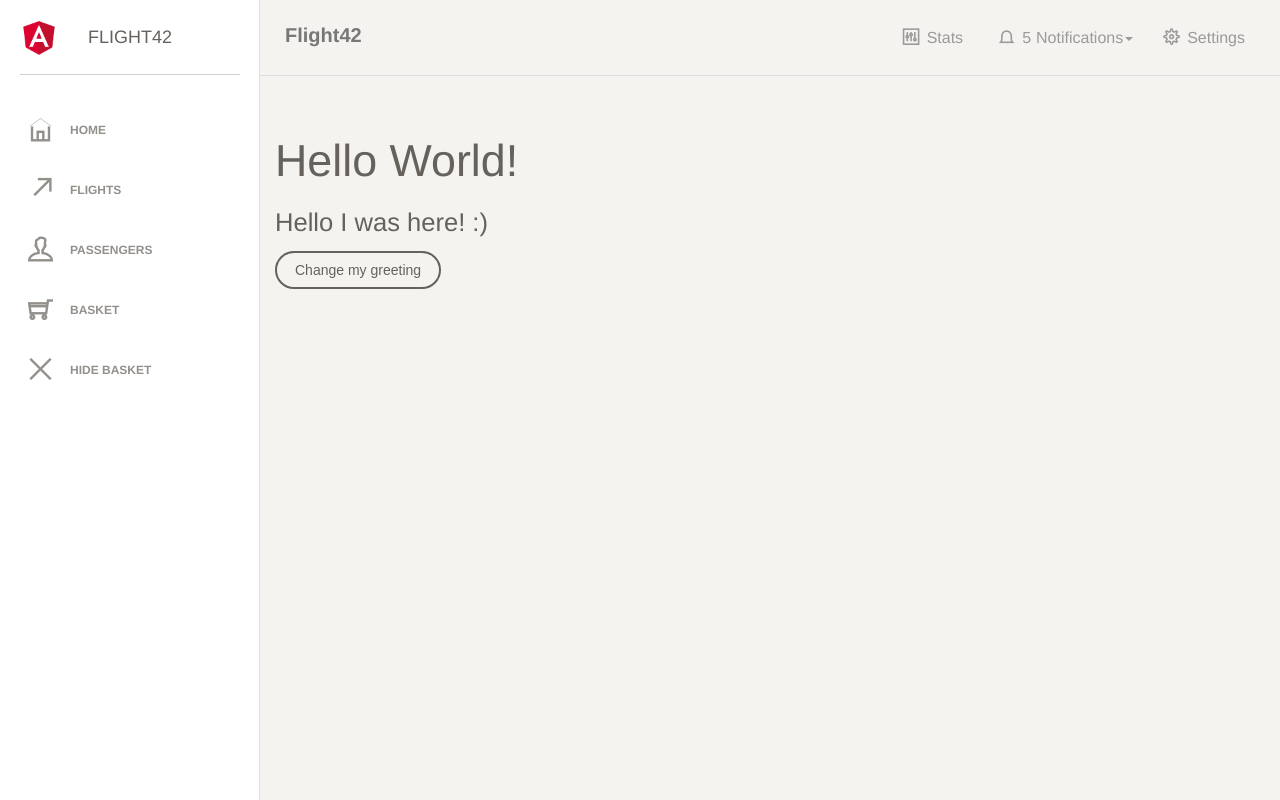
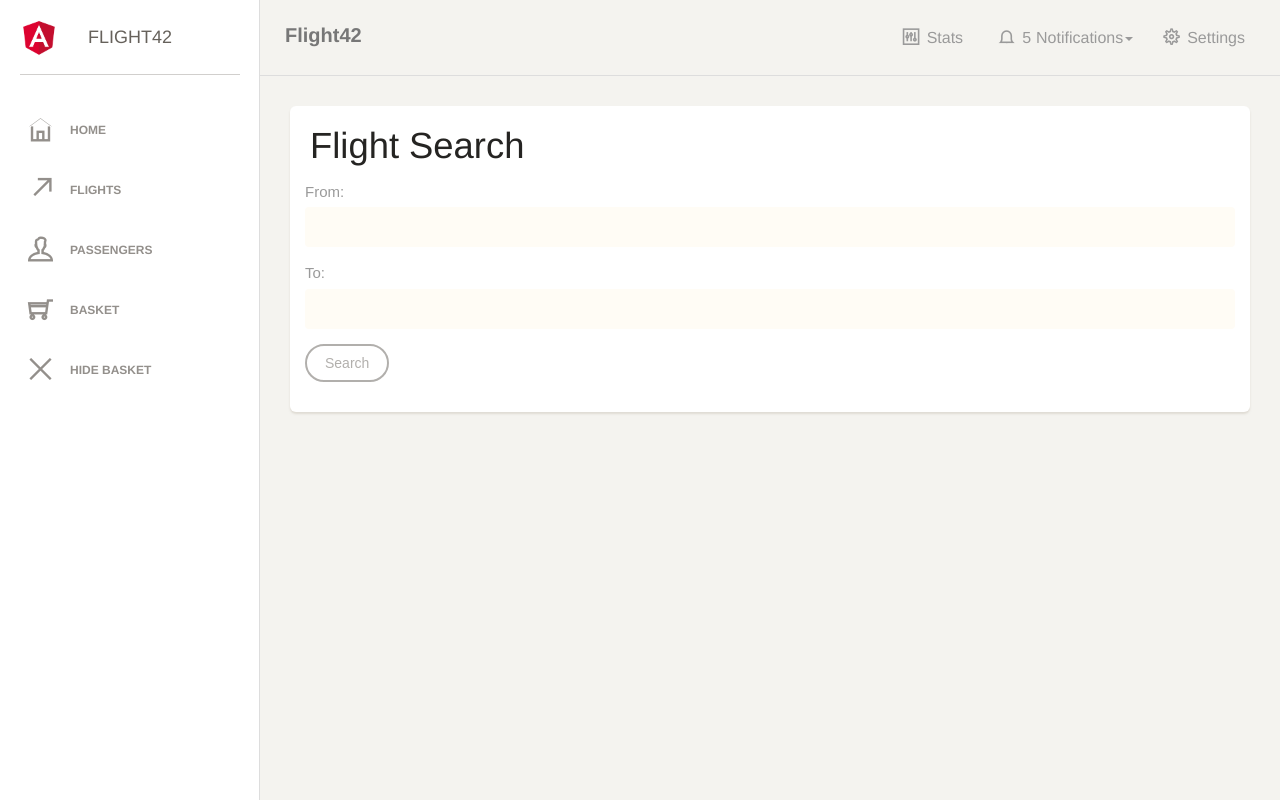
Before and after one commit to mikezks/20211022, an Angular app: page / in a window 1280 px wide. Built offline with nearby package versions, Linux system fonts and the light colour scheme; a web font is replaced by a local one.

Commit message:
feat(flight-search): Basic and first component
Introduce flight search component

feature: flight-search

```diff
--- a/src/app/app.component.html
+++ b/src/app/app.component.html
@@ -1,23 +1,17 @@
 <div class="wrapper">
 
   <div class="sidebar" data-background-color="white" data-active-color="danger">
-      <flight-sidebar-cmp></flight-sidebar-cmp>
+    <flight-sidebar-cmp></flight-sidebar-cmp>
   </div>
 
   <div class="main-panel">
-      <flight-navbar-cmp></flight-navbar-cmp>
+    <flight-navbar-cmp></flight-navbar-cmp>
 
-      <div class="content">
-
-          <h1>{{title}}</h1>
-
-          <h3>{{ niceGreeting }}</h3>
-
-          <button class="btn btn-default" (click)="changeMyGreeting()">
-            Change my greeting
-          </button>
-
+    <div class="content">
+      <div class="container-fluid">
+        <app-flight-search></app-flight-search>
       </div>
+    </div>
   </div>
 
 </div>
--- a/src/app/app.module.ts
+++ b/src/app/app.module.ts
@@ -5,18 +5,21 @@
 import { AppComponent } from './app.component';
 import { NavbarComponent } from './navbar/navbar.component';
 import { SidebarComponent } from './sidebar/sidebar.component';
+import { FlightSearchComponent } from './flight-search/flight-search.component';
 
 
 @NgModule({
   declarations: [
     AppComponent,
     SidebarComponent,
-    NavbarComponent
+    NavbarComponent,
+    FlightSearchComponent
   ],
   imports: [
     BrowserModule,
     HttpClientModule,
     FormsModule,
+    HttpClientModule
   ],
   providers: [],
   bootstrap: [
--- /dev/null
+++ b/src/app/flight-search/flight-search.component.html
@@ -0,0 +1,82 @@
+<div class="card">
+  <div class="header">
+    <h2 class="title">Flight Search</h2>
+  </div>
+
+  <div class="content">
+    <form>
+      <div class="form-group">
+        <label>From:</label>
+        <input [(ngModel)]="from" name="from" class="form-control" />
+      </div>
+      <div class="form-group">
+        <label>To:</label>
+        <input [(ngModel)]="to" name="to" class="form-control" />
+      </div>
+
+      <div class="form-group">
+        <button [disabled]="!to || !from" (click)="search()" class="btn btn-default">
+          Search
+        </button>
+      </div>
+    </form>
+    <div class="card">
+      <table class="table table-condensed" *ngIf="flights.length > 0">
+        <caption>Flight Search Results</caption>
+        <thead>
+          <tr>
+            <th id="id-flight">Id</th>
+            <th id="from-flight">From</th>
+            <th id="to-flight">To</th>
+            <th id="date-flight">Date</th>
+            <th id="select-flight"></th>
+            <th id="edit-flight"></th>
+          </tr>
+        </thead>
+        <tbody>
+          <tr *ngFor="let f of flights" [class.active]="f === selectedFlight">
+            <td>{{ f.id }}</td>
+            <td>{{ f.from }}</td>
+            <td>{{ f.to }}</td>
+            <td>{{ f.date | date: "dd.MM.yyyy HH:mm" }}</td>
+            <td>
+              <button class="btn btn-primary" (click)="select(f)">Select</button>
+            </td>
+          </tr>
+        </tbody>
+
+      </table>
+
+
+    </div>
+    <div class="card" *ngIf=" selectedFlight">
+      <div class="header">
+        <h2 class="title">Flight Edit</h2>
+      </div>
+      <div class="content">
+
+        <div >
+          {{ message }}
+        </div>
+
+        <form>
+          <div class="form-group">
+            <label>Id</label>
+            <input name="id" class="form-control"[(ngModel)]="selectedFlight.id">
+          </div>
+
+          <div class="form-group">
+            <label>From</label>
+            <input name="from" class="form-control" [(ngModel)]="selectedFlight.from">
+          </div>
+
+          <div class="form-group">
+            <button (click)="save()" class="btn btn-default">Save</button>
+          </div>
+        </form>
+
+      </div>
+    </div>
+
+  </div>
+</div>
--- /dev/null
+++ b/src/app/flight-search/flight-search.component.ts
@@ -0,0 +1,58 @@
+import { HttpClient, HttpHeaders, HttpParams } from '@angular/common/http';
+import { Component, OnInit } from '@angular/core';
+import { Flight } from './flight';
+
+@Component({
+  selector: 'app-flight-search',
+  templateUrl: './flight-search.component.html',
+})
+export class FlightSearchComponent {
+  from: string = '';
+  to: string = '';
+  flights: Array<Flight> = [];
+  selectedFlight: Flight | null = null;
+  message: string = '';
+  constructor(private http: HttpClient) {}
+
+  select(f: Flight): void {
+    this.selectedFlight = f;
+  }
+
+  search(): void {
+    const url = 'http://www.angular.at/api/flight';
+
+    const headers = new HttpHeaders().set('Accept', 'application/json');
+
+    const params = new HttpParams().set('from', this.from).set('to', this.to);
+
+    this.http.get<Flight[]>(url, { headers, params }).subscribe({
+      next: (flights: Flight[]) => {
+        this.flights = flights;
+      },
+      error: (errResp) => {
+        console.error('Error loading flights', errResp);
+      },
+    });
+  }
+
+  save(): void {
+    const url = 'http://www.angular.at/api/flight';
+
+    const headers = new HttpHeaders()
+      .set('Accept', 'application/json');
+
+    this.http
+      .post<Flight>(url, this.selectedFlight, { headers })
+      .subscribe({
+        next: flight => {
+          this.selectedFlight = flight;
+          this.message = 'Update successful!';
+        },
+        error: errResponse => {
+          this.message = 'Error on updating the Flight';
+          console.error(this.message, errResponse);
+        }
+      });
+  }
+
+}
--- /dev/null
+++ b/src/app/flight-search/flight.ts
@@ -0,0 +1,7 @@
+export interface Flight {
+  id: number;
+  from: string;
+  to: string;
+  date: string;
+  delayed: boolean;
+}
```
Also changed, not shown: src/app/flight-search/flight-search.component.css (added), 1 other file (tests, documents, lock files or other folders).
